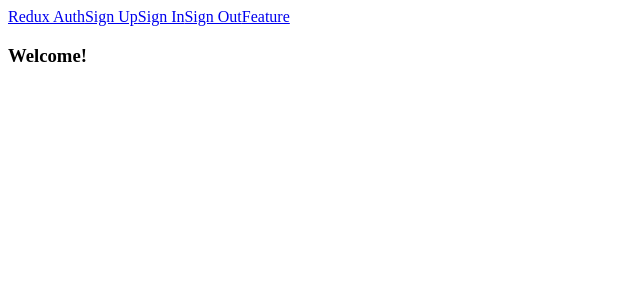
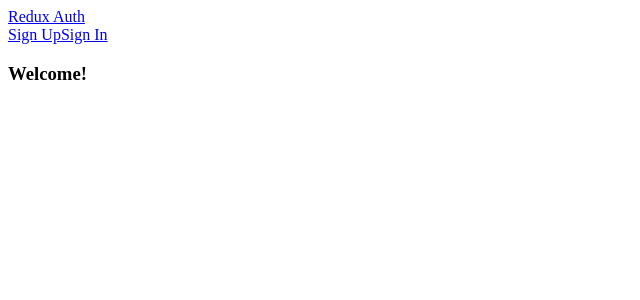
Before and after one commit to Lukazovic/Advanced-React-and-Redux, a React (Create React App) app in the folder Authentication/client/: page / in a window 1280 px wide. Shown: the top 300 px of the page, without its empty margins (0-640 px from the left). Built offline with nearby package versions, Linux system fonts and the light colour scheme.

Commit message:
Update Header to see specifics links

```diff
--- a/Authentication/client/src/components/Header.js
+++ b/Authentication/client/src/components/Header.js
@@ -1,16 +1,35 @@
 import React from "react";
 import { Link } from "react-router-dom";
+import { connect } from "react-redux";
 
-function Header() {
+function Header({ authenticated }) {
+  const renderLinks = () => {
+    if (authenticated) {
+      return (
+        <div>
+          <Link to="/signout">Sign Out</Link>
+          <Link to="/feature">Feature</Link>
+        </div>
+      );
+    }
+
+    return (
+      <div>
+        <Link to="/signup">Sign Up</Link>
+        <Link to="/signin">Sign In</Link>
+      </div>
+    );
+  };
   return (
     <div>
       <Link to="/">Redux Auth</Link>
-      <Link to="/signup">Sign Up</Link>
-      <Link to="/signin">Sign In</Link>
-      <Link to="/signout">Sign Out</Link>
-      <Link to="/feature">Feature</Link>
+      {renderLinks()}
     </div>
   );
 }
 
-export default Header;
+function mapStateToProps(state) {
+  return { authenticated: state.auth.authenticated };
+}
+
+export default connect(mapStateToProps)(Header);
```
